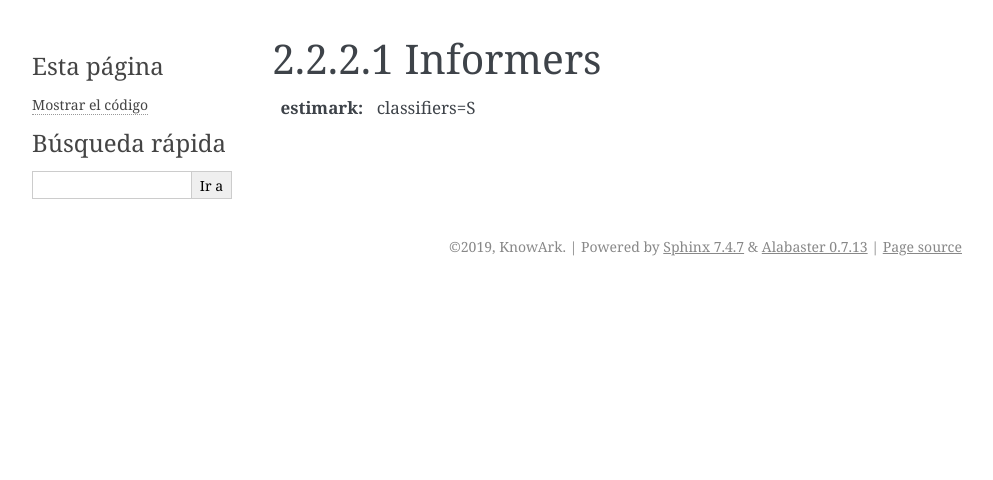
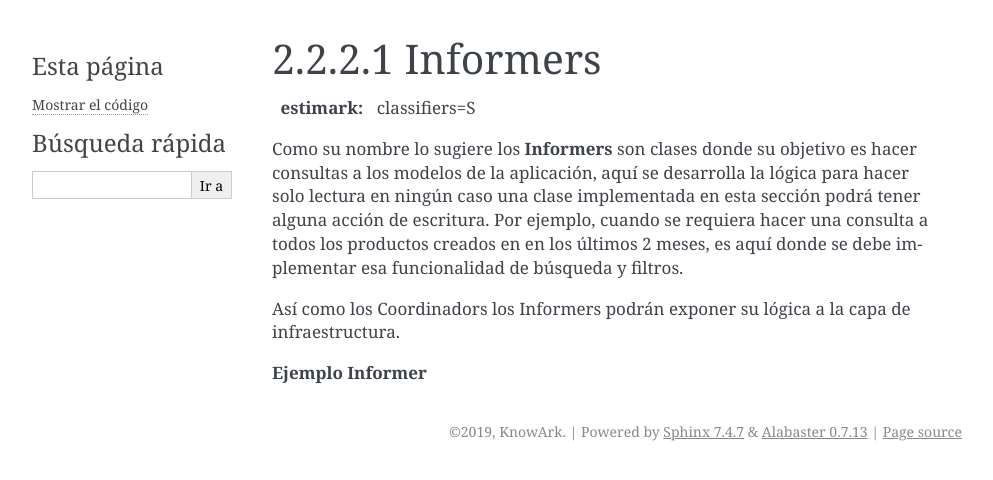
Before and after one commit to knowark/knowarkitecture, a Sphinx documentation site: the page built from docs/2_implantacion/2.2_aplicacion/2.2.2_informers/2.2.2.1_informer.rst, in a window 1280 px wide. Shown: the top 480 px of the page, without its empty margins (148-1141 px from the left). Built offline with Sphinx 7.4.7, drawn with Linux system fonts in a browser that asks for light colours.

Commit message:
Add Informer

```diff
--- a/docs/2_implantacion/2.2_aplicacion/2.2.2_informers/2.2.2.1_informer.rst
+++ b/docs/2_implantacion/2.2_aplicacion/2.2.2_informers/2.2.2.1_informer.rst
@@ -3,3 +3,15 @@
 
 :estimark:
     classifiers=S
+
+Como su nombre lo sugiere los **Informers** son clases donde su objetivo es hacer
+consultas a los modelos de la aplicación, aquí se desarrolla la lógica para hacer
+solo lectura en ningún caso una clase implementada en esta sección podrá tener alguna
+acción de escritura. Por ejemplo, cuando se requiera hacer una consulta a todos los
+productos creados en en los últimos 2 meses, es aquí donde se debe implementar esa
+funcionalidad de búsqueda y filtros.
+
+Así como los Coordinadors los Informers podrán exponer su lógica a la capa de infraestructura.
+
+
+**Ejemplo Informer**
```
